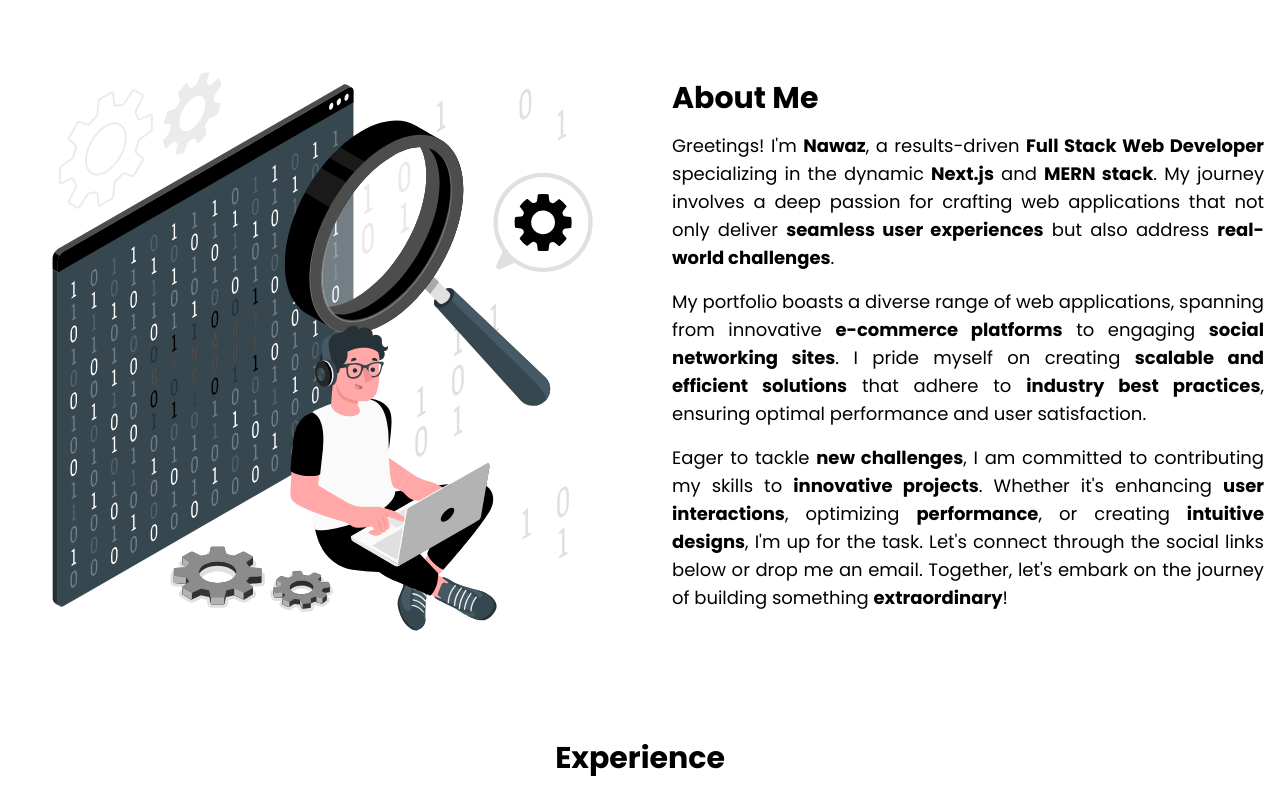
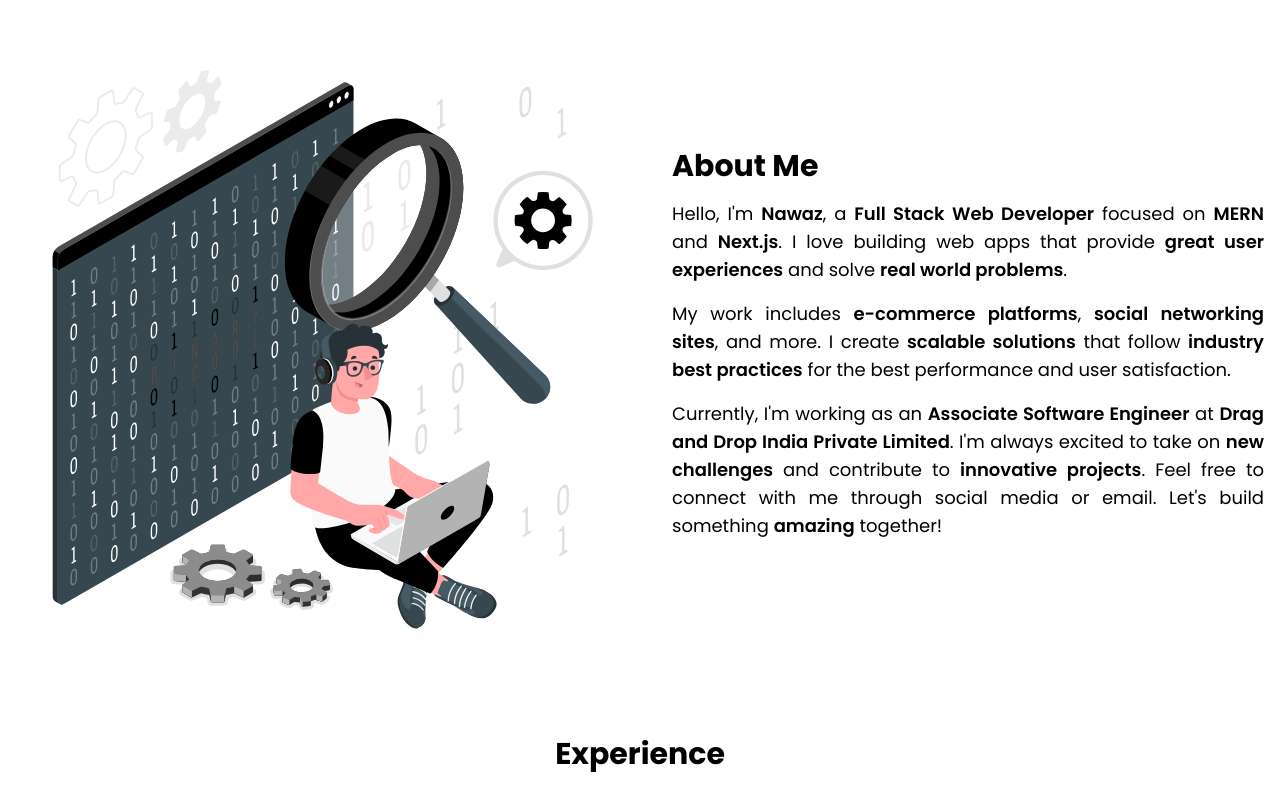
Before and after one commit to shaikahmadnawaz/my-portfolio, a React (Vite) app in the folder client/: page / in a window 1280 px wide. Shown: the part 680-1472 px from the top of the page. Built offline with nearby package versions, Linux system fonts and the light colour scheme.

Commit message:
refactor(about): rewritten the about section content

```diff
--- a/client/src/components/About.jsx
+++ b/client/src/components/About.jsx
@@ -14,45 +14,41 @@ const About = () => {
             <div className="px-4 py-8 md:py-10 lg:py-12">
               <h2 className="text-3xl font-bold mb-4">About Me</h2>
               <p className="text-lg mb-4 text-justify">
-                Greetings! I&apos;m <span className="font-bold">Nawaz</span>, a
-                results-driven{" "}
-                <span className="font-bold">Full Stack Web Developer</span>{" "}
-                specializing in the dynamic{" "}
-                <span className="font-bold">Next.js</span> and{" "}
-                <span className="font-bold">MERN stack</span>. My journey
-                involves a deep passion for crafting web applications that not
-                only deliver{" "}
-                <span className="font-bold">seamless user experiences</span> but
-                also address{" "}
-                <span className="font-bold">real-world challenges</span>.
+                Hello, I&apos;m <span className="font-semibold">Nawaz</span>, a{" "}
+                <span className="font-semibold">Full Stack Web Developer</span>{" "}
+                focused on <span className="font-semibold">MERN</span> and{" "}
+                <span className="font-semibold">Next.js</span>. I love building
+                web apps that provide{" "}
+                <span className="font-semibold">great user experiences</span>{" "}
+                and solve{" "}
+                <span className="font-semibold">real world problems</span>.
               </p>
               <p className="text-lg mb-4 text-justify">
-                My portfolio boasts a diverse range of web applications,
-                spanning from innovative{" "}
-                <span className="font-bold">e-commerce platforms</span> to
-                engaging{" "}
-                <span className="font-bold">social networking sites</span>. I
-                pride myself on creating{" "}
-                <span className="font-bold">
-                  scalable and efficient solutions
-                </span>{" "}
-                that adhere to{" "}
-                <span className="font-bold">industry best practices</span>,
-                ensuring optimal performance and user satisfaction.
+                My work includes{" "}
+                <span className="font-semibold">e-commerce platforms</span>,{" "}
+                <span className="font-semibold">social networking sites</span>,
+                and more. I create{" "}
+                <span className="font-semibold">scalable solutions</span> that
+                follow{" "}
+                <span className="font-semibold">industry best practices</span>{" "}
+                for the best performance and user satisfaction.
               </p>
               <p className="text-lg text-justify">
-                Eager to tackle{" "}
-                <span className="font-bold">new challenges</span>, I am
-                committed to contributing my skills to{" "}
-                <span className="font-bold">innovative projects</span>. Whether
-                it&apos;s enhancing{" "}
-                <span className="font-bold">user interactions</span>, optimizing{" "}
-                <span className="font-bold">performance</span>, or creating{" "}
-                <span className="font-bold">intuitive designs</span>, I&apos;m
-                up for the task. Let&apos;s connect through the social links
-                below or drop me an email. Together, let&apos;s embark on the
-                journey of building something{" "}
-                <span className="font-bold">extraordinary</span>!
+                Currently, I&apos;m working as an{" "}
+                <span className="font-semibold">
+                  Associate Software Engineer
+                </span>{" "}
+                at{" "}
+                <span className="font-semibold">
+                  Drag and Drop India Private Limited
+                </span>
+                . I&apos;m always excited to take on{" "}
+                <span className="font-semibold">new challenges</span> and
+                contribute to{" "}
+                <span className="font-semibold">innovative projects</span>. Feel
+                free to connect with me through social media or email.
+                Let&apos;s build something{" "}
+                <span className="font-semibold">amazing</span> together!
               </p>
             </div>
           </div>
--- a/client/src/components/Hero.jsx
+++ b/client/src/components/Hero.jsx
@@ -15,10 +15,11 @@ const Hero = () => {
 
           <p className="mt-8 text-md lg:text-lg text-black text-justify">
             Welcome to my digital world! I&apos;m here to create{" "}
-            <span className="font-bold">engaging</span> and{" "}
-            <span className="font-bold">easy-to-use</span> digital experiences.
-            As a <span className="font-bold">fullstack developer</span> who
-            loves both technology and creativity, I turn ideas into reality.
+            <span className="font-semibold">engaging</span> and{" "}
+            <span className="font-semibold">easy-to-use</span> digital
+            experiences. As a{" "}
+            <span className="font-semibold">fullstack developer</span> who loves
+            both technology and creativity, I turn ideas into reality.
           </p>
 
           <div className="mt-8 flex space-x-4">
```
